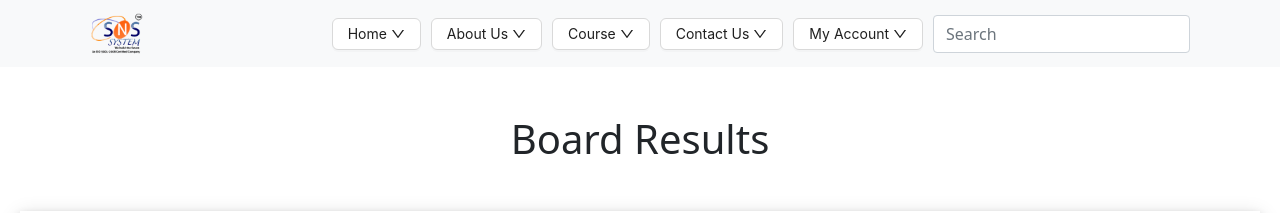
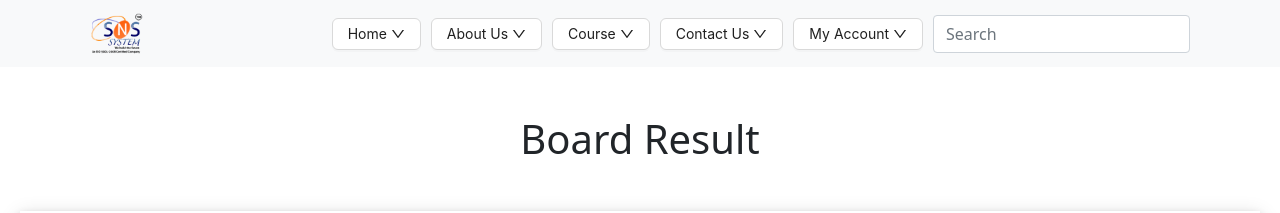
Before and after one commit to Sunilpal99/school-project, a React (Vite) app: page /board_result in a window 1280 px wide. Shown: the top 213 px of the page. Built offline with nearby package versions, Linux system fonts and the light colour scheme.

Commit message:
Bord Results

```diff
--- a/src/Components/Board Result/Board_result.jsx
+++ b/src/Components/Board Result/Board_result.jsx
@@ -8,7 +8,7 @@ const Board_result = () => {
     <>
       <div className="section">
         <div className="content text-center my-2">
-          <h1 className='m-5'>Board Results</h1>
+          <h1 className='m-5'>Board Result</h1>
 
           <div className="row row-cols-1 row-cols-md-2 p-3 justify-content-evenly" style={{ margin: '20px',boxShadow:'0 4px 8px 0 rgba(0, 0, 0, 0.2), 0 6px 20px 0 rgba(0, 0, 0, 0.19)' }}>
             <div className="col" >
```
